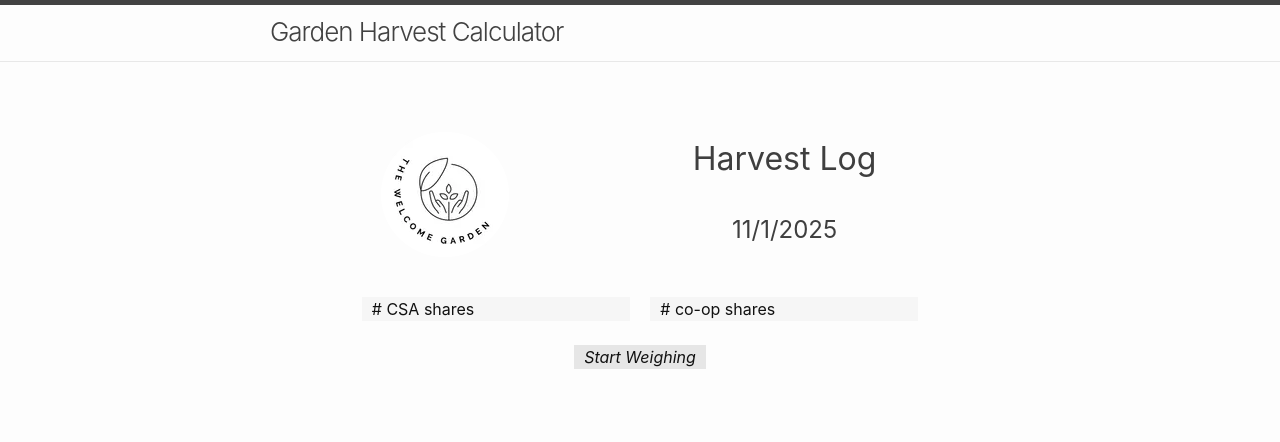
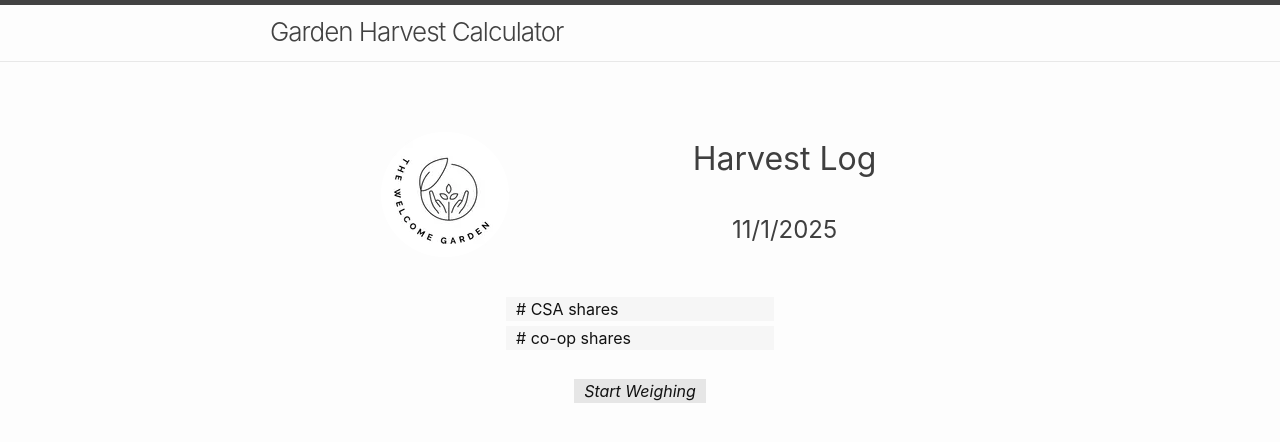
Before and after one commit to russell-stewart/garden-harvest, a Jekyll site: the page built from index.html, in a window 1280 px wide. Shown: the top 442 px of the page. Built offline with Jekyll 4.4.1, drawn with Linux system fonts in a browser that asks for light colours.

Commit message:
small layout tweak for ios

```diff
--- a/assets/main.scss
+++ b/assets/main.scss
@@ -5,7 +5,7 @@
 //input stuff written by russell
 input,
 select,
-textarea { font: 400 16px/1.5 -apple-system, BlinkMacSystemFont, "Segoe UI", Roboto, Helvetica, Arial, sans-serif, "Apple Color Emoji", "Segoe UI Emoji", "Segoe UI Symbol"; color:#111; border: none; padding: 0 10px; margin: auto; background: #f6f6f6;}
+textarea {margin-bottom:5px; font: 400 16px/1.5 -apple-system, BlinkMacSystemFont, "Segoe UI", Roboto, Helvetica, Arial, sans-serif, "Apple Color Emoji", "Segoe UI Emoji", "Segoe UI Symbol"; color:#111; border: none; padding: 0 10px; background: #f6f6f6;}
 
 button,
 input[type="submit"],
--- a/index.html
+++ b/index.html
@@ -293,14 +293,14 @@ layout: default
         </table>
         <div id = "above_table">
             <form onsubmit="return false;" method = "post" name = "setup" id = "setup">
-                <input type = "text" id = "n_shares" value = "# CSA shares" onclick = "document.getElementById('n_shares').value = ''">&emsp;
+                <input type = "text" id = "n_shares" value = "# CSA shares" onclick = "document.getElementById('n_shares').value = ''"><br>
                 <input type = "text" id = "n_coop_shares" value = "# co-op shares" onclick = "document.getElementById('n_coop_shares').value = ''"><br><br>
                 <input type = "submit" value = "Start Weighing" onclick = "launch()" id = "launch_button">
             </form>
 
             <div id = "additem" style = "display: none;">
                 <form onsubmit = "return false;" method = "post" name = "additem">
-                    <input type = "text" id = "veg" value = "Variety" onclick = "document.getElementById('veg').value = ''" style="width: 40;">
+                    <input type = "text" id = "veg" value = "Variety" onclick = "document.getElementById('veg').value = ''" style="width: 40;"><br>
                     <input type = "text" id = "mass" value = "Weight" onclick = "document.getElementById('mass').value = ''" style="width: 40;">
                     <input type = "submit" value = "Add" onclick = "add();">
                 </form>
```
